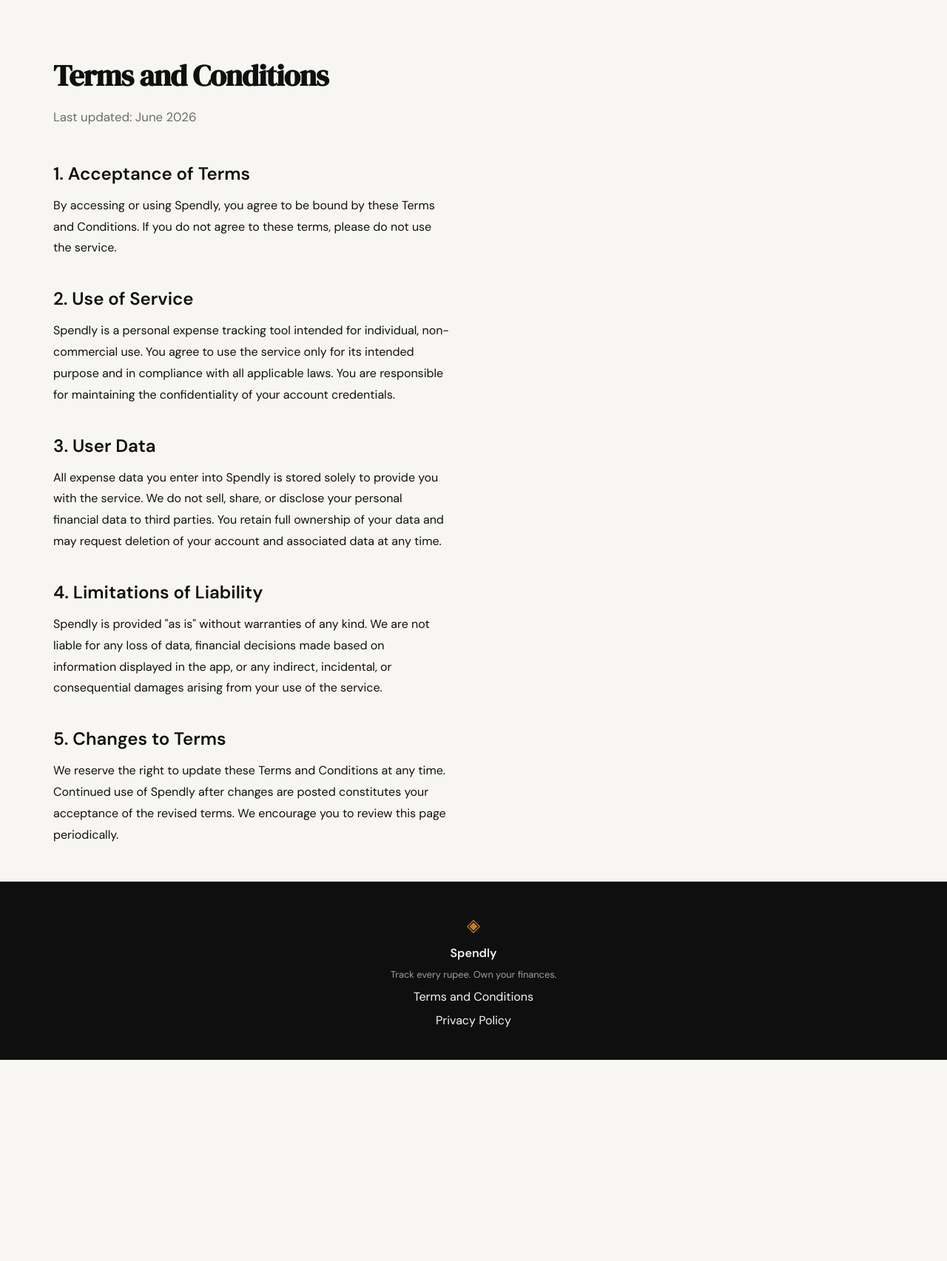
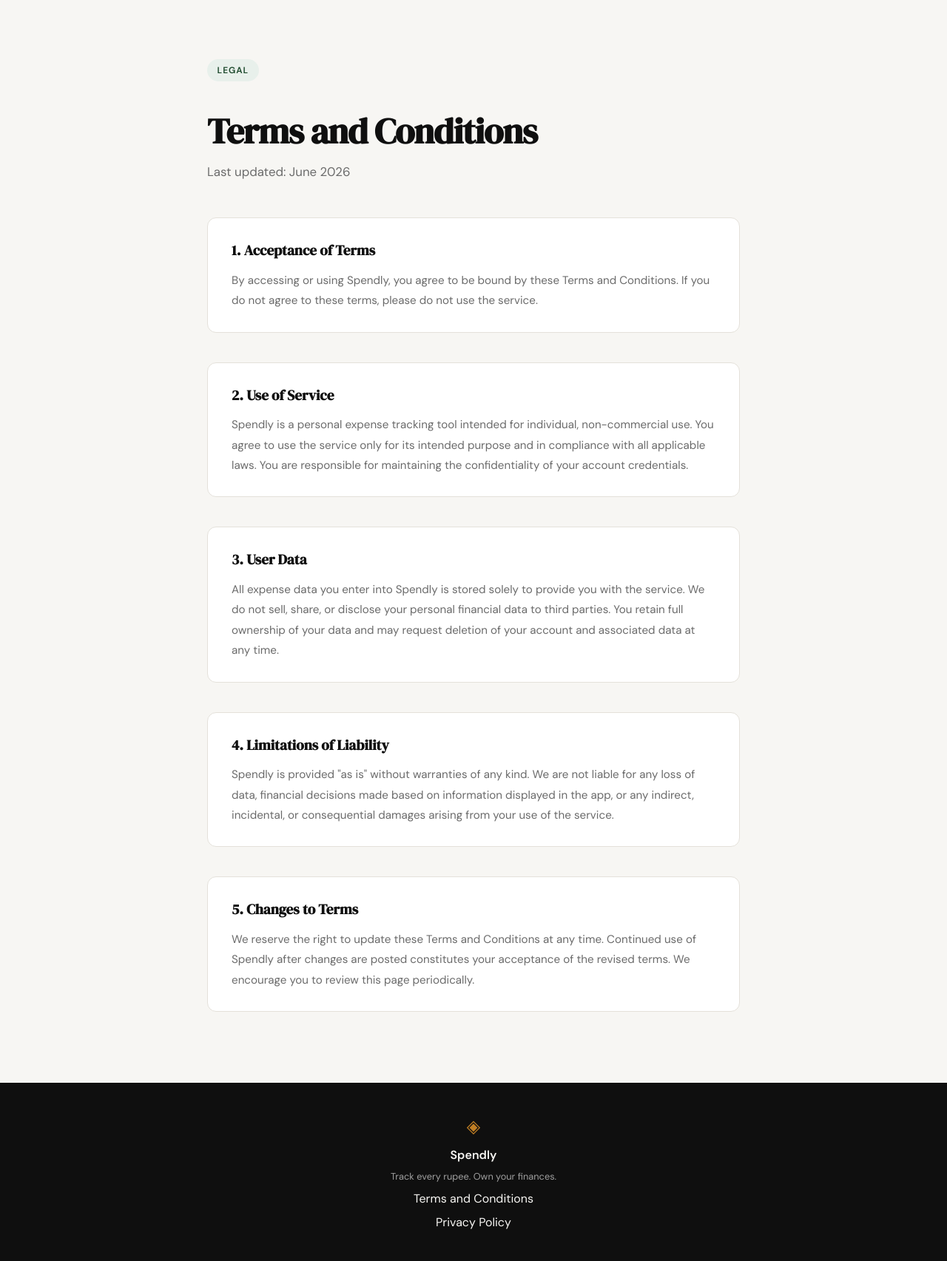
Before and after one commit to GarvitVarshney1997/spendly, a Flask app: page /terms in a window 1280 px wide. Shown: the part 61-1766 px from the top of the page at 74% size. Before the commit the page ends 1494 px from the top, so only its background shows below. Run offline with Flask 3, Linux system fonts and the light colour scheme.

Commit message:
landing: style terms page to match site theme

```diff
--- a/static/css/style.css
+++ b/static/css/style.css
@@ -508,6 +508,58 @@ a { color: inherit; text-decoration: none; }
 }
 
 /* ------------------------------------------------------------------ */
+/* Terms / Privacy pages                                               */
+/* ------------------------------------------------------------------ */
+
+.terms-section {
+    padding: 5rem 2rem 6rem;
+}
+
+.terms-container {
+    max-width: 720px;
+    margin: 0 auto;
+}
+
+.terms-header {
+    margin-bottom: 3rem;
+}
+
+.terms-title {
+    font-family: var(--font-display);
+    font-size: clamp(2rem, 4vw, 3rem);
+    line-height: 1.15;
+    letter-spacing: -0.02em;
+    color: var(--ink);
+    margin: 1rem 0 0.75rem;
+}
+
+.terms-body {
+    display: flex;
+    flex-direction: column;
+    gap: 2.5rem;
+}
+
+.terms-block {
+    background: var(--paper-card);
+    border: 1px solid var(--border);
+    border-radius: var(--radius-md);
+    padding: 1.75rem 2rem;
+}
+
+.terms-heading {
+    font-family: var(--font-display);
+    font-size: 1.2rem;
+    color: var(--ink);
+    margin-bottom: 0.75rem;
+}
+
+.terms-text {
+    font-size: 0.95rem;
+    color: var(--ink-muted);
+    line-height: 1.8;
+}
+
+/* ------------------------------------------------------------------ */
 /* Responsive                                                          */
 /* ------------------------------------------------------------------ */
 
--- a/templates/terms.html
+++ b/templates/terms.html
@@ -4,27 +4,41 @@
 
 {% block content %}
 
-<section class="hero" style="padding-bottom: 3rem;">
-    <div class="hero-inner" style="max-width: 720px; margin: 0 auto;">
-        <h1 class="hero-title" style="font-size: 2.5rem;">Terms and Conditions</h1>
-        <p class="hero-subtitle">Last updated: June 2026</p>
+<section class="terms-section">
+    <div class="terms-container">
 
-        <div style="margin-top: 2.5rem; text-align: left; line-height: 1.8;">
+        <div class="terms-header">
+            <div class="hero-badge">Legal</div>
+            <h1 class="terms-title">Terms and Conditions</h1>
+            <p class="hero-subtitle">Last updated: June 2026</p>
+        </div>
 
-            <h2 style="margin-top: 2rem; margin-bottom: 0.5rem;">1. Acceptance of Terms</h2>
-            <p>By accessing or using Spendly, you agree to be bound by these Terms and Conditions. If you do not agree to these terms, please do not use the service.</p>
+        <div class="terms-body">
 
-            <h2 style="margin-top: 2rem; margin-bottom: 0.5rem;">2. Use of Service</h2>
-            <p>Spendly is a personal expense tracking tool intended for individual, non-commercial use. You agree to use the service only for its intended purpose and in compliance with all applicable laws. You are responsible for maintaining the confidentiality of your account credentials.</p>
+            <div class="terms-block">
+                <h2 class="terms-heading">1. Acceptance of Terms</h2>
+                <p class="terms-text">By accessing or using Spendly, you agree to be bound by these Terms and Conditions. If you do not agree to these terms, please do not use the service.</p>
+            </div>
 
-            <h2 style="margin-top: 2rem; margin-bottom: 0.5rem;">3. User Data</h2>
-            <p>All expense data you enter into Spendly is stored solely to provide you with the service. We do not sell, share, or disclose your personal financial data to third parties. You retain full ownership of your data and may request deletion of your account and associated data at any time.</p>
+            <div class="terms-block">
+                <h2 class="terms-heading">2. Use of Service</h2>
+                <p class="terms-text">Spendly is a personal expense tracking tool intended for individual, non-commercial use. You agree to use the service only for its intended purpose and in compliance with all applicable laws. You are responsible for maintaining the confidentiality of your account credentials.</p>
+            </div>
 
-            <h2 style="margin-top: 2rem; margin-bottom: 0.5rem;">4. Limitations of Liability</h2>
-            <p>Spendly is provided "as is" without warranties of any kind. We are not liable for any loss of data, financial decisions made based on information displayed in the app, or any indirect, incidental, or consequential damages arising from your use of the service.</p>
+            <div class="terms-block">
+                <h2 class="terms-heading">3. User Data</h2>
+                <p class="terms-text">All expense data you enter into Spendly is stored solely to provide you with the service. We do not sell, share, or disclose your personal financial data to third parties. You retain full ownership of your data and may request deletion of your account and associated data at any time.</p>
+            </div>
 
-            <h2 style="margin-top: 2rem; margin-bottom: 0.5rem;">5. Changes to Terms</h2>
-            <p>We reserve the right to update these Terms and Conditions at any time. Continued use of Spendly after changes are posted constitutes your acceptance of the revised terms. We encourage you to review this page periodically.</p>
+            <div class="terms-block">
+                <h2 class="terms-heading">4. Limitations of Liability</h2>
+                <p class="terms-text">Spendly is provided "as is" without warranties of any kind. We are not liable for any loss of data, financial decisions made based on information displayed in the app, or any indirect, incidental, or consequential damages arising from your use of the service.</p>
+            </div>
+
+            <div class="terms-block">
+                <h2 class="terms-heading">5. Changes to Terms</h2>
+                <p class="terms-text">We reserve the right to update these Terms and Conditions at any time. Continued use of Spendly after changes are posted constitutes your acceptance of the revised terms. We encourage you to review this page periodically.</p>
+            </div>
 
         </div>
     </div>
```
